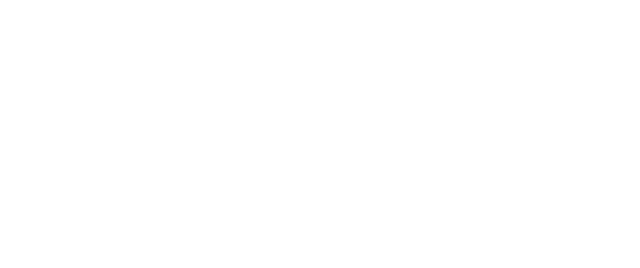
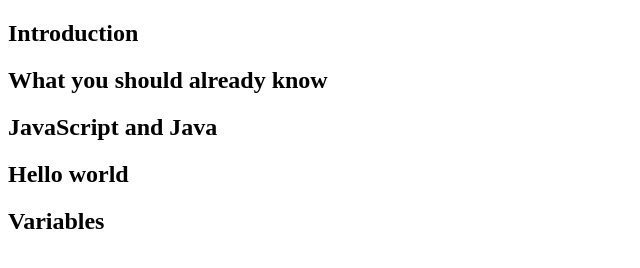
Before and after one commit to Chell0/microverse-collab-project, a plain HTML site: page index.html in a window 1280 px wide. Shown: the whole page, without its empty margins (0-640 px from the left). Drawn offline with Linux system fonts and the light colour scheme.

Commit message:
Add header elements in the section elements

```diff
--- a/index.html
+++ b/index.html
@@ -10,17 +10,21 @@
 		<script src="https://cdn.freecodecamp.org/testable-projects-fcc/v1/bundle.js"></script>
 
 		<main id="main-doc">
-
-			<section class="main-section"> </section>
-			<section class="main-section"> </section>
-			<section class="main-section"> </section>
-			<section class="main-section"> </section>
-			<section class="main-section"> </section>
-
-
-
-
-
+			<section id="Introduction" class="main-section">
+				<h2>Introduction</h2>
+			</section>
+			<section id="What_you_should_already_know" class="main-section">
+				<h2>What you should already know</h2>
+			</section>
+			<section id="JavaScript_and_Java" class="main-section">
+				<h2>JavaScript and Java</h2>
+			</section>
+			<section id="Hello_world" class="main-section">
+				<h2>Hello world</h2>
+			</section>
+			<section id="Variables" class="main-section">
+				<h2>Variables</h2>
+			</section>
 		</main>
 		<script src="js/index.js"></script>
 	</body>
```
